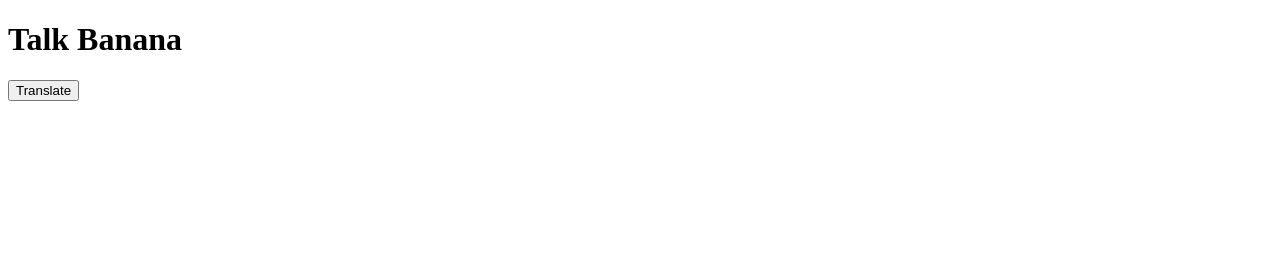
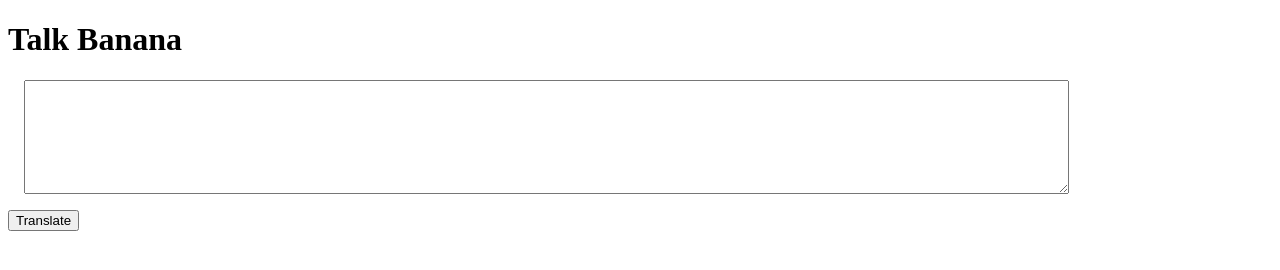
Before and after one commit to ritikaawasthy/minions-app, a plain HTML site: page index.html in a window 1280 px wide. Drawn offline with Linux system fonts and the light colour scheme.

Commit message:
added app.js

```diff
--- a/app.js
+++ b/app.js
@@ -4,7 +4,6 @@ console.log(txtArea)
 console.log(btnTranslate)
 
 btnTranslate.addEventListener("click",function clickEventHandler()
-{ console.log("Clicked!")
 { console.log("clicked!")
   console.log("input", txtArea.value)
 })
--- a/index.html
+++ b/index.html
@@ -2,15 +2,23 @@
 <html lang="en" dir="ltr">
   <head>
     <meta charset="utf-8">
-    <title></title>
+    <title>Translator</title>
+    <style>
+      textarea{
+        width: 80%;
+        height:10vh ;
+        display: block;
+        margin:1rem ;
+        padding: 1rem;
 
+      }
+    </style>
   </head>
+
   <body>
-<h1> Talk Banana</h1>
-
-<button id="btn-translate">Translate </button>
-
-
-  <script src="app.js" type="text/javascript"> </script>
+    <h1> Talk Banana</h1>
+    <textarea  placeholder="Enter your text here" id="txt-area"> </textarea>
+    <button id="btn-translate">Translate </button>
+    <script src="app.js" type="text/javascript"> </script>
   </body>
 </html>
```
